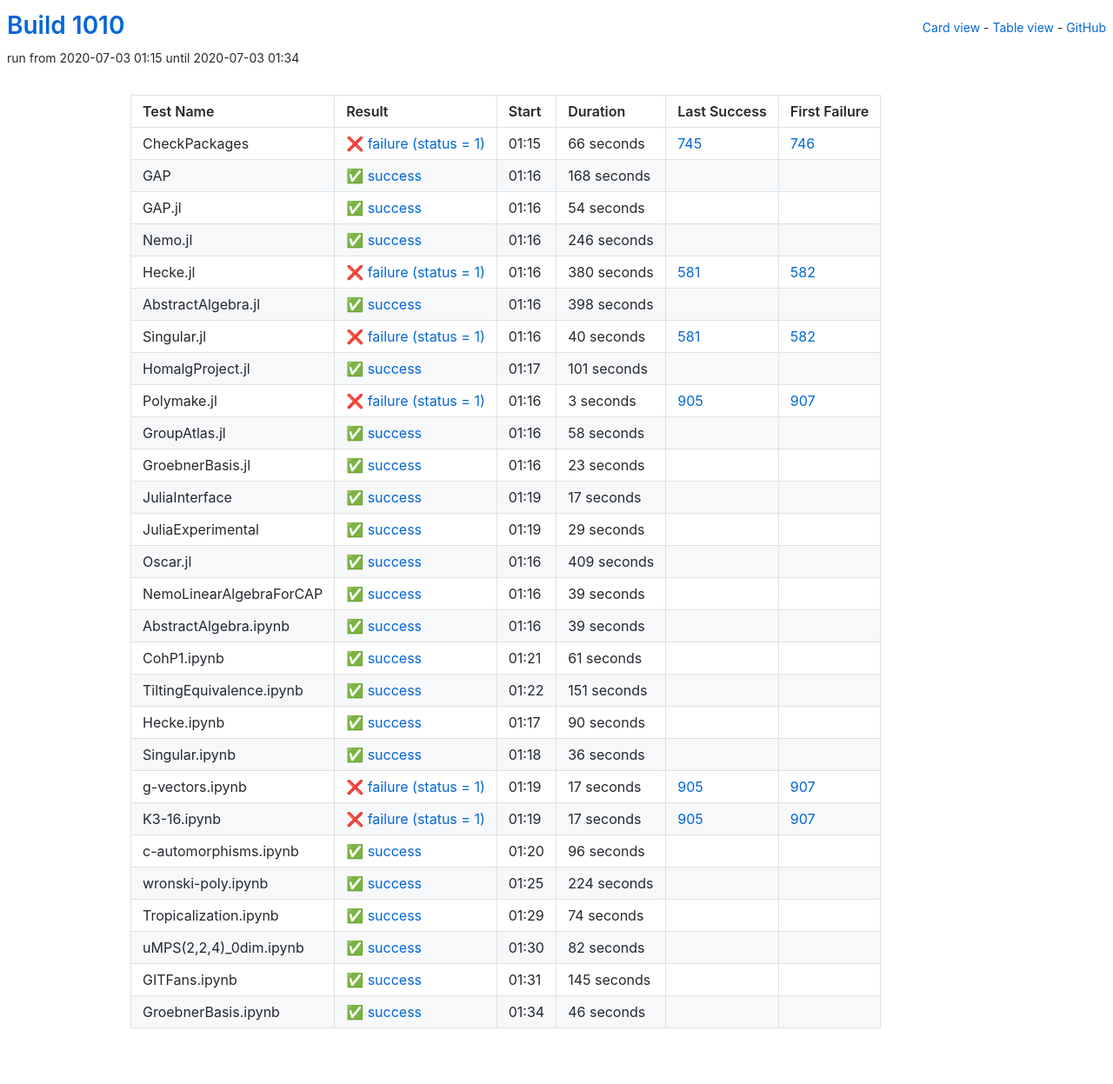
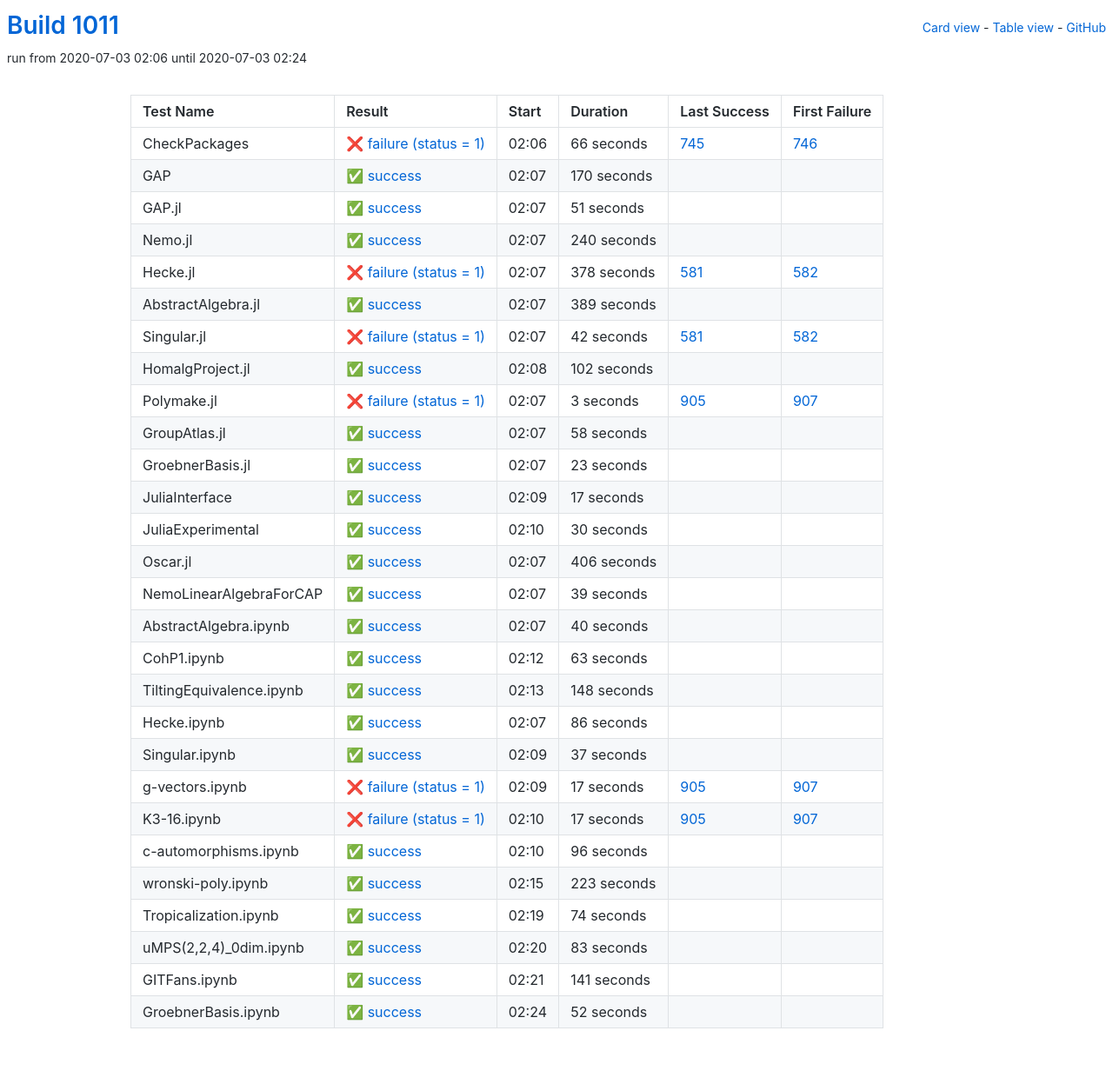
Before and after one commit to oscar-system/oscar-ci-status-1.4, a Jekyll site: the page built from table.html, in a window 1280 px wide. Shown: the whole page at 87% size. Built offline with Jekyll 4.4.1, drawn with Linux system fonts in a browser that asks for light colours.

Commit message:
Build #1011

```diff
--- a/_data/ci.yml
+++ b/_data/ci.yml
@@ -1,6 +1,6 @@
 ---
-build: 1010
-build_url: https://oscarci.mathematik.uni-kl.de/job/oscar-julia-1.4/1010/
+build: 1011
+build_url: https://oscarci.mathematik.uni-kl.de/job/oscar-julia-1.4/1011/
 job: oscar-julia-1.4
 organization: oscar-system
 repo: oscar-ci-status-1.4
@@ -8,8 +8,8 @@ repourl: https://github.com/oscar-system/oscar-ci-status-1.4
 tests:
 - name: CheckPackages
   id: checkpackages
-  log: https://oscarci.mathematik.uni-kl.de/job/oscar-julia-1.4/1010/artifact/logs/build-1010/CheckPackages.log
-  start: 2020-07-03 01:15
+  log: https://oscarci.mathematik.uni-kl.de/job/oscar-julia-1.4/1011/artifact/logs/build-1011/CheckPackages.log
+  start: 2020-07-03 02:06
   success: false
   exitcode: 1
   status: failure
@@ -20,92 +20,92 @@ tests:
   first_failure_url: https://oscarci.mathematik.uni-kl.de/job/oscar-julia-1.4/746/
 - name: GAP
   id: gap
-  log: https://oscarci.mathematik.uni-kl.de/job/oscar-julia-1.4/1010/artifact/logs/build-1010/GAP.log
-  start: 2020-07-03 01:16
+  log: https://oscarci.mathematik.uni-kl.de/job/oscar-julia-1.4/1011/artifact/logs/build-1011/GAP.log
+  start: 2020-07-03 02:07
   success: true
   exitcode: 0
   status: success
-  duration: 168
+  duration: 170
   last_success: false
   last_success_url:
   first_failure: false
   first_failure_url:
 - name: GAP.jl
   id: gap-jl
-  log: https://oscarci.mathematik.uni-kl.de/job/oscar-julia-1.4/1010/artifact/logs/build-1010/GAP.jl.log
-  start: 2020-07-03 01:16
+  log: https://oscarci.mathematik.uni-kl.de/job/oscar-julia-1.4/1011/artifact/logs/build-1011/GAP.jl.log
+  start: 2020-07-03 02:07
   success: true
   exitcode: 0
   status: success
-  duration: 54
+  duration: 51
   last_success: false
   last_success_url:
   first_failure: false
   first_failure_url:
 - name: Nemo.jl
   id: nemo-jl
-  log: https://oscarci.mathematik.uni-kl.de/job/oscar-julia-1.4/1010/artifact/logs/build-1010/Nemo.jl.log
-  start: 2020-07-03 01:16
+  log: https://oscarci.mathematik.uni-kl.de/job/oscar-julia-1.4/1011/artifact/logs/build-1011/Nemo.jl.log
+  start: 2020-07-03 02:07
   success: true
   exitcode: 0
   status: success
-  duration: 246
+  duration: 240
   last_success: false
   last_success_url:
   first_failure: false
   first_failure_url:
 - name: Hecke.jl
   id: hecke-jl
-  log: https://oscarci.mathematik.uni-kl.de/job/oscar-julia-1.4/1010/artifact/logs/build-1010/Hecke.jl.log
-  start: 2020-07-03 01:16
+  log: https://oscarci.mathematik.uni-kl.de/job/oscar-julia-1.4/1011/artifact/logs/build-1011/Hecke.jl.log
+  start: 2020-07-03 02:07
   success: false
   exitcode: 1
   status: failure
-  duration: 380
+  duration: 378
   last_success: 581
   last_success_url: https://oscarci.mathematik.uni-kl.de/job/oscar-julia-1.4/581/
   first_failure: 582
   first_failure_url: https://oscarci.mathematik.uni-kl.de/job/oscar-julia-1.4/582/
 - name: AbstractAlgebra.jl
   id: abstractalgebra-jl
-  log: https://oscarci.mathematik.uni-kl.de/job/oscar-julia-1.4/1010/artifact/logs/build-1010/AbstractAlgebra.jl.log
-  start: 2020-07-03 01:16
+  log: https://oscarci.mathematik.uni-kl.de/job/oscar-julia-1.4/1011/artifact/logs/build-1011/AbstractAlgebra.jl.log
+  start: 2020-07-03 02:07
   success: true
   exitcode: 0
   status: success
-  duration: 398
+  duration: 389
   last_success: false
   last_success_url:
   first_failure: false
   first_failure_url:
 - name: Singular.jl
   id: singular-jl
-  log: https://oscarci.mathematik.uni-kl.de/job/oscar-julia-1.4/1010/artifact/logs/build-1010/Singular.jl.log
-  start: 2020-07-03 01:16
+  log: https://oscarci.mathematik.uni-kl.de/job/oscar-julia-1.4/1011/artifact/logs/build-1011/Singular.jl.log
+  start: 2020-07-03 02:07
   success: false
   exitcode: 1
   status: failure
-  duration: 40
+  duration: 42
   last_success: 581
   last_success_url: https://oscarci.mathematik.uni-kl.de/job/oscar-julia-1.4/581/
   first_failure: 582
   first_failure_url: https://oscarci.mathematik.uni-kl.de/job/oscar-julia-1.4/582/
 - name: HomalgProject.jl
   id: homalgproject-jl
-  log: https://oscarci.mathematik.uni-kl.de/job/oscar-julia-1.4/1010/artifact/logs/build-1010/HomalgProject.jl.log
-  start: 2020-07-03 01:17
+  log: https://oscarci.mathematik.uni-kl.de/job/oscar-julia-1.4/1011/artifact/logs/build-1011/HomalgProject.jl.log
+  start: 2020-07-03 02:08
   success: true
   exitcode: 0
   status: success
-  duration: 101
+  duration: 102
   last_success: false
   last_success_url:
   first_failure: false
   first_failure_url:
 - name: Polymake.jl
   id: polymake-jl
-  log: https://oscarci.mathematik.uni-kl.de/job/oscar-julia-1.4/1010/artifact/logs/build-1010/Polymake.jl.log
-  start: 2020-07-03 01:16
+  log: https://oscarci.mathematik.uni-kl.de/job/oscar-julia-1.4/1011/artifact/logs/build-1011/Polymake.jl.log
+  start: 2020-07-03 02:07
   success: false
   exitcode: 1
   status: failure
@@ -116,8 +116,8 @@ tests:
   first_failure_url: https://oscarci.mathematik.uni-kl.de/job/oscar-julia-1.4/907/
 - name: GroupAtlas.jl
   id: groupatlas-jl
-  log: https://oscarci.mathematik.uni-kl.de/job/oscar-julia-1.4/1010/artifact/logs/build-1010/GroupAtlas.jl.log
-  start: 2020-07-03 01:16
+  log: https://oscarci.mathematik.uni-kl.de/job/oscar-julia-1.4/1011/artifact/logs/build-1011/GroupAtlas.jl.log
+  start: 2020-07-03 02:07
   success: true
   exitcode: 0
   status: success
@@ -128,8 +128,8 @@ tests:
   first_failure_url:
 - name: GroebnerBasis.jl
   id: groebnerbasis-jl
-  log: https://oscarci.mathematik.uni-kl.de/job/oscar-julia-1.4/1010/artifact/logs/build-1010/GroebnerBasis.jl.log
-  start: 2020-07-03 01:16
+  log: https://oscarci.mathematik.uni-kl.de/job/oscar-julia-1.4/1011/artifact/logs/build-1011/GroebnerBasis.jl.log
+  start: 2020-07-03 02:07
   success: true
   exitcode: 0
   status: success
@@ -140,8 +140,8 @@ tests:
   first_failure_url:
 - name: JuliaInterface
   id: juliainterface
-  log: https://oscarci.mathematik.uni-kl.de/job/oscar-julia-1.4/1010/artifact/logs/build-1010/JuliaInterface.log
-  start: 2020-07-03 01:19
+  log: https://oscarci.mathematik.uni-kl.de/job/oscar-julia-1.4/1011/artifact/logs/build-1011/JuliaInterface.log
+  start: 2020-07-03 02:09
   success: true
   exitcode: 0
   status: success
@@ -152,32 +152,32 @@ tests:
   first_failure_url:
 - name: JuliaExperimental
   id: juliaexperimental
-  log: https://oscarci.mathematik.uni-kl.de/job/oscar-julia-1.4/1010/artifact/logs/build-1010/JuliaExperimental.log
-  start: 2020-07-03 01:19
+  log: https://oscarci.mathematik.uni-kl.de/job/oscar-julia-1.4/1011/artifact/logs/build-1011/JuliaExperimental.log
+  start: 2020-07-03 02:10
   success: true
   exitcode: 0
   status: success
-  duration: 29
+  duration: 30
   last_success: false
   last_success_url:
   first_failure: false
   first_failure_url:
 - name: Oscar.jl
   id: oscar-jl
-  log: https://oscarci.mathematik.uni-kl.de/job/oscar-julia-1.4/1010/artifact/logs/build-1010/Oscar.jl.log
-  start: 2020-07-03 01:16
+  log: https://oscarci.mathematik.uni-kl.de/job/oscar-julia-1.4/1011/artifact/logs/build-1011/Oscar.jl.log
+  start: 2020-07-03 02:07
   success: true
   exitcode: 0
   status: success
-  duration: 409
+  duration: 406
   last_success: false
   last_success_url:
   first_failure: false
   first_failure_url:
 - name: NemoLinearAlgebraForCAP
   id: nemolinearalgebraforcap
-  log: https://oscarci.mathematik.uni-kl.de/job/oscar-julia-1.4/1010/artifact/logs/build-1010/NemoLinearAlgebraForCAP.log
-  start: 2020-07-03 01:16
+  log: https://oscarci.mathematik.uni-kl.de/job/oscar-julia-1.4/1011/artifact/logs/build-1011/NemoLinearAlgebraForCAP.log
+  start: 2020-07-03 02:07
   success: true
   exitcode: 0
   status: success
@@ -188,68 +188,68 @@ tests:
   first_failure_url:
 - name: AbstractAlgebra.ipynb
   id: abstractalgebra-ipynb
-  log: https://oscarci.mathematik.uni-kl.de/job/oscar-julia-1.4/1010/artifact/logs/build-1010/AbstractAlgebra.ipynb.log
-  start: 2020-07-03 01:16
+  log: https://oscarci.mathematik.uni-kl.de/job/oscar-julia-1.4/1011/artifact/logs/build-1011/AbstractAlgebra.ipynb.log
+  start: 2020-07-03 02:07
   success: true
   exitcode: 0
   status: success
-  duration: 39
+  duration: 40
   last_success: false
   last_success_url:
   first_failure: false
   first_failure_url:
 - name: CohP1.ipynb
   id: cohp1-ipynb
-  log: https://oscarci.mathematik.uni-kl.de/job/oscar-julia-1.4/1010/artifact/logs/build-1010/CohP1.ipynb.log
-  start: 2020-07-03 01:21
+  log: https://oscarci.mathematik.uni-kl.de/job/oscar-julia-1.4/1011/artifact/logs/build-1011/CohP1.ipynb.log
+  start: 2020-07-03 02:12
   success: true
   exitcode: 0
   status: success
-  duration: 61
+  duration: 63
   last_success: false
   last_success_url:
   first_failure: false
   first_failure_url:
 - name: TiltingEquivalence.ipynb
   id: tiltingequivalence-ipynb
-  log: https://oscarci.mathematik.uni-kl.de/job/oscar-julia-1.4/1010/artifact/logs/build-1010/TiltingEquivalence.ipynb.log
-  start: 2020-07-03 01:22
+  log: https://oscarci.mathematik.uni-kl.de/job/oscar-julia-1.4/1011/artifact/logs/build-1011/TiltingEquivalence.ipynb.log
+  start: 2020-07-03 02:13
   success: true
   exitcode: 0
   status: success
-  duration: 151
+  duration: 148
   last_success: false
   last_success_url:
   first_failure: false
   first_failure_url:
 - name: Hecke.ipynb
   id: hecke-ipynb
-  log: https://oscarci.mathematik.uni-kl.de/job/oscar-julia-1.4/1010/artifact/logs/build-1010/Hecke.ipynb.log
-  start: 2020-07-03 01:17
+  log: https://oscarci.mathematik.uni-kl.de/job/oscar-julia-1.4/1011/artifact/logs/build-1011/Hecke.ipynb.log
+  start: 2020-07-03 02:07
   success: true
   exitcode: 0
   status: success
-  duration: 90
+  duration: 86
   last_success: false
   last_success_url:
   first_failure: false
   first_failure_url:
 - name: Singular.ipynb
   id: singular-ipynb
-  log: https://oscarci.mathematik.uni-kl.de/job/oscar-julia-1.4/1010/artifact/logs/build-1010/Singular.ipynb.log
-  start: 2020-07-03 01:18
+  log: https://oscarci.mathematik.uni-kl.de/job/oscar-julia-1.4/1011/artifact/logs/build-1011/Singular.ipynb.log
+  start: 2020-07-03 02:09
   success: true
   exitcode: 0
   status: success
-  duration: 36
+  duration: 37
   last_success: false
   last_success_url:
   first_failure: false
   first_failure_url:
 - name: g-vectors.ipynb
   id: g-vectors-ipynb
-  log: https://oscarci.mathematik.uni-kl.de/job/oscar-julia-1.4/1010/artifact/logs/build-1010/g-vectors.ipynb.log
-  start: 2020-07-03 01:19
+  log: https://oscarci.mathematik.uni-kl.de/job/oscar-julia-1.4/1011/artifact/logs/build-1011/g-vectors.ipynb.log
+  start: 2020-07-03 02:09
   success: false
   exitcode: 1
   status: failure
@@ -260,8 +260,8 @@ tests:
   first_failure_url: https://oscarci.mathematik.uni-kl.de/job/oscar-julia-1.4/907/
 - name: K3-16.ipynb
   id: k3-16-ipynb
-  log: https://oscarci.mathematik.uni-kl.de/job/oscar-julia-1.4/1010/artifact/logs/build-1010/K3-16.ipynb.log
-  start: 2020-07-03 01:19
+  log: https://oscarci.mathematik.uni-kl.de/job/oscar-julia-1.4/1011/artifact/logs/build-1011/K3-16.ipynb.log
+  start: 2020-07-03 02:10
   success: false
   exitcode: 1
   status: failure
@@ -272,8 +272,8 @@ tests:
   first_failure_url: https://oscarci.mathematik.uni-kl.de/job/oscar-julia-1.4/907/
 - name: c-automorphisms.ipynb
   id: c-automorphisms-ipynb
-  log: https://oscarci.mathematik.uni-kl.de/job/oscar-julia-1.4/1010/artifact/logs/build-1010/c-automorphisms.ipynb.log
-  start: 2020-07-03 01:20
+  log: https://oscarci.mathematik.uni-kl.de/job/oscar-julia-1.4/1011/artifact/logs/build-1011/c-automorphisms.ipynb.log
+  start: 2020-07-03 02:10
   success: true
   exitcode: 0
   status: success
@@ -284,20 +284,20 @@ tests:
   first_failure_url:
 - name: wronski-poly.ipynb
   id: wronski-poly-ipynb
-  log: https://oscarci.mathematik.uni-kl.de/job/oscar-julia-1.4/1010/artifact/logs/build-1010/wronski-poly.ipynb.log
-  start: 2020-07-03 01:25
+  log: https://oscarci.mathematik.uni-kl.de/job/oscar-julia-1.4/1011/artifact/logs/build-1011/wronski-poly.ipynb.log
+  start: 2020-07-03 02:15
   success: true
   exitcode: 0
   status: success
-  duration: 224
+  duration: 223
   last_success: false
   last_success_url:
   first_failure: false
   first_failure_url:
 - name: Tropicalization.ipynb
   id: tropicalization-ipynb
-  log: https://oscarci.mathematik.uni-kl.de/job/oscar-julia-1.4/1010/artifact/logs/build-1010/Tropicalization.ipynb.log
-  start: 2020-07-03 01:29
+  log: https://oscarci.mathematik.uni-kl.de/job/oscar-julia-1.4/1011/artifact/logs/build-1011/Tropicalization.ipynb.log
+  start: 2020-07-03 02:19
   success: true
   exitcode: 0
   status: success
@@ -308,36 +308,36 @@ tests:
   first_failure_url:
 - name: uMPS(2,2,4)_0dim.ipynb
   id: umps-2-2-4-0dim-ipynb
-  log: https://oscarci.mathematik.uni-kl.de/job/oscar-julia-1.4/1010/artifact/logs/build-1010/uMPS-2-2-4-_0dim.ipynb.log
-  start: 2020-07-03 01:30
+  log: https://oscarci.mathematik.uni-kl.de/job/oscar-julia-1.4/1011/artifact/logs/build-1011/uMPS-2-2-4-_0dim.ipynb.log
+  start: 2020-07-03 02:20
   success: true
   exitcode: 0
   status: success
-  duration: 82
+  duration: 83
   last_success: false
   last_success_url:
   first_failure: false
   first_failure_url:
 - name: GITFans.ipynb
   id: gitfans-ipynb
-  log: https://oscarci.mathematik.uni-kl.de/job/oscar-julia-1.4/1010/artifact/logs/build-1010/GITFans.ipynb.log
-  start: 2020-07-03 01:31
+  log: https://oscarci.mathematik.uni-kl.de/job/oscar-julia-1.4/1011/artifact/logs/build-1011/GITFans.ipynb.log
+  start: 2020-07-03 02:21
   success: true
   exitcode: 0
   status: success
-  duration: 145
+  duration: 141
   last_success: false
   last_success_url:
   first_failure: false
   first_failure_url:
 - name: GroebnerBasis.ipynb
   id: groebnerbasis-ipynb
-  log: https://oscarci.mathematik.uni-kl.de/job/oscar-julia-1.4/1010/artifact/logs/build-1010/GroebnerBasis.ipynb.log
-  start: 2020-07-03 01:34
+  log: https://oscarci.mathematik.uni-kl.de/job/oscar-julia-1.4/1011/artifact/logs/build-1011/GroebnerBasis.ipynb.log
+  start: 2020-07-03 02:24
   success: true
   exitcode: 0
   status: success
-  duration: 46
+  duration: 52
   last_success: false
   last_success_url:
   first_failure: false
```
Also changed, not shown: README.md.
